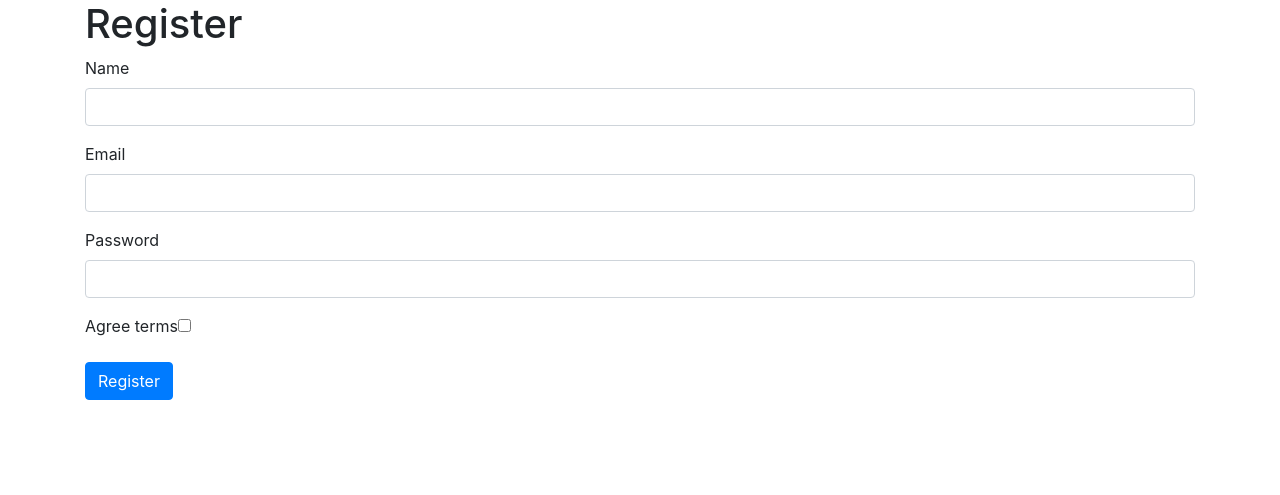
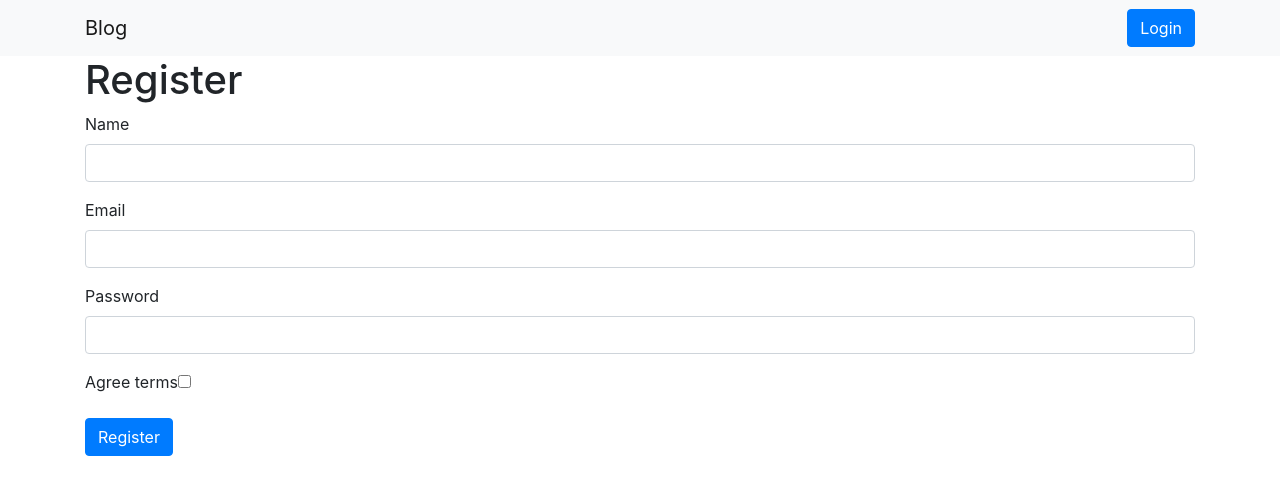
Before and after one commit to konarkkapil1/symfony_quora, a Symfony app: template templates/registration/register.html.twig in a window 1280 px wide. Shown: the top 495 px of the page. Run offline with Twig, Linux system fonts and the light colour scheme; the template is opened without the code that fills it, so the values that code supplies are empty; form fields are guessed from the names that the template uses; some libraries are stand-ins or nearby versions.

Commit message:
little update in twig template for auth

```diff
--- a/templates/base.html.twig
+++ b/templates/base.html.twig
@@ -13,6 +13,33 @@
         {% endblock %}
     </head>
     <body>
-        {% block body %}{% endblock %}
+        <nav class="navbar navbar-expand-lg navbar-light bg-light">
+            <div class="container">
+                <a class="navbar-brand" href="{{ path("home") }}">Blog</a>
+                <button class="navbar-toggler" type="button" data-toggle="collapse" data-target="#navbarNav" aria-controls="navbarNav" aria-expanded="false" aria-label="Toggle navigation">
+                    <span class="navbar-toggler-icon"></span>
+                </button>
+                <div class="" id="navbarNav">
+                    <ul class="navbar-nav">
+                        <li class="nav-item active">
+                            {% if app.user %}
+                                <a class="btn btn-disabled" href="#">Hi, {{ app.user.name }}</a>
+                            {% endif %}
+                        </li>
+                        <li class="nav-item active">
+                            {% if app.user == null %}
+                                <a class="btn btn-primary" href="{{ path("app_login") }}">Login <span class="sr-only">(current)</span></a>
+                            {% endif %}
+                            {% if app.user %}
+                                <a class="btn" href="{{ path("app_logout") }}">Logout <span class="sr-only">(current)</span></a>
+                            {% endif %}
+                        </li>
+
+                    </ul>
+                </div>
+            </div>
+        </nav>
+        {% block body %}
+        {% endblock %}
     </body>
 </html>
```
